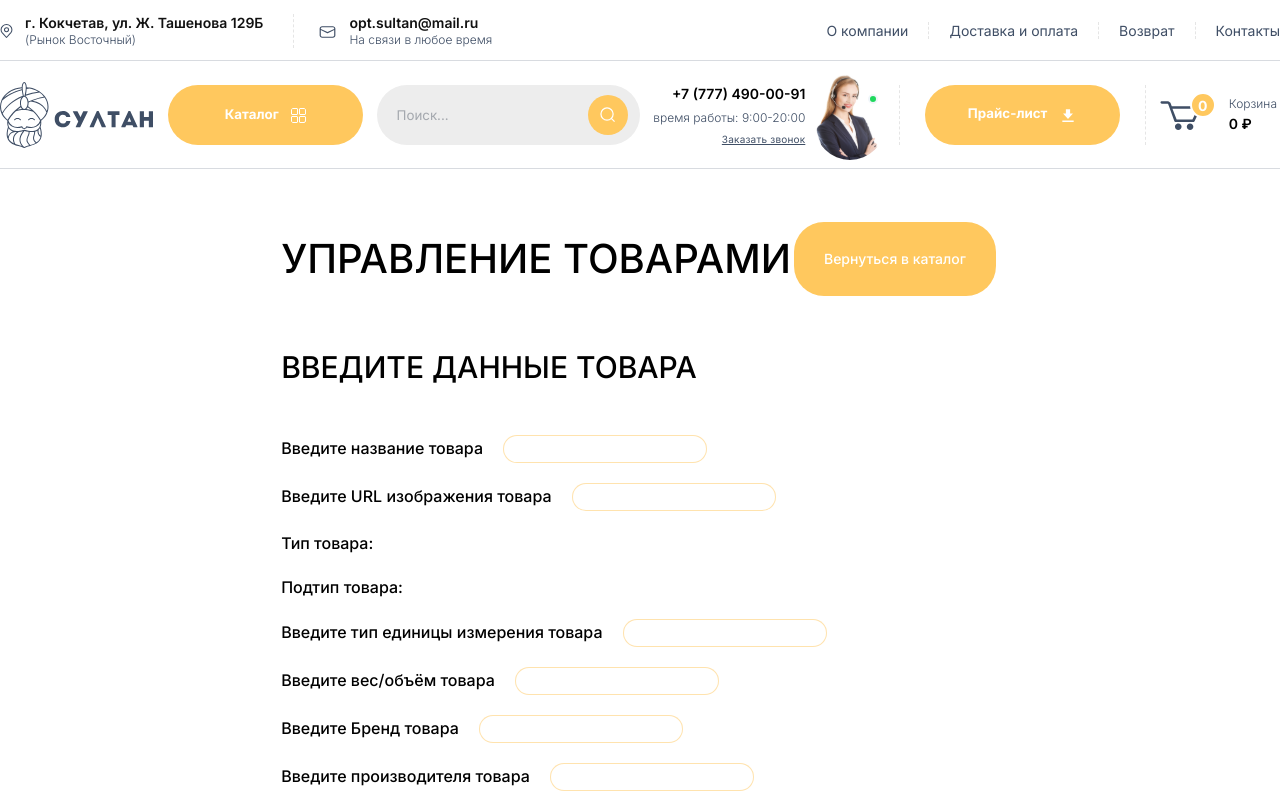
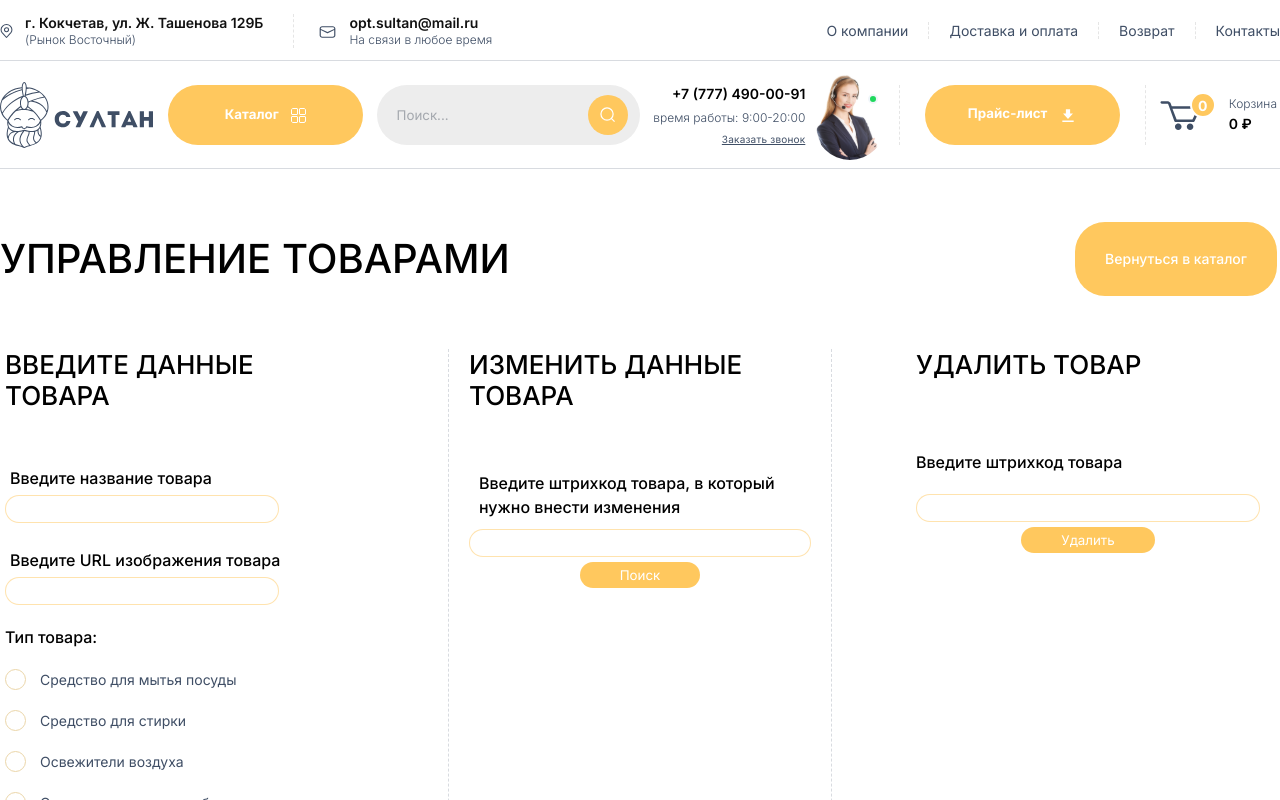
Before and after one commit to Tsogoeva/sultan-online-store, a React (Create React App) app: page /sultan-online-store/management in a window 1280 px wide. Shown: the top 800 px of the page. Built offline with nearby package versions, Linux system fonts and the light colour scheme.

Commit message:
add components and check empty goods storage

```diff
--- a/src/pages/GoodsManagement/GoodsManagement.tsx
+++ b/src/pages/GoodsManagement/GoodsManagement.tsx
@@ -1,11 +1,25 @@
-import { FC } from "react";
-import { useNavigate } from "react-router";
-import AddingNewProduct from "../../components/UX/AddingNewProduct/AddingNewProduct";
+import { FC } from 'react';
+import { useNavigate } from 'react-router';
 import styles from './goods-management.module.scss';
+
+import { useAppDispatch, useAppSelector } from '../../hooks';
+import { fetchData } from '../../store/actionCreators';
+import AddingNewProduct from '../../components/AdminAreaComponents/AddingNewProduct/AddingNewProduct';
+import ProductDataChange from '../../components/AdminAreaComponents/ProductDataChange/ProductDataChange';
+import ProductRemoval from '../../components/AdminAreaComponents/ProductRemoval/ProductRemoval';
 
 
 const GoodsManagement: FC = () => {
+	const dispatch = useAppDispatch();
 	const navigate = useNavigate();
+
+	const { goods } = useAppSelector(state => state.goodReducer);
+
+	if (!goods.length) {
+		// eslint-disable-next-line @typescript-eslint/no-floating-promises
+		dispatch(fetchData());
+	}
+
 
 	const clickHandler = () => {
 		navigate('/sultan-online-store');
@@ -20,6 +34,8 @@ const GoodsManagement: FC = () => {
 				</div>
 				<div className={styles.panels}>
 					<AddingNewProduct />
+					<ProductDataChange />
+					<ProductRemoval />
 				</div>
 			</div>
 
```
